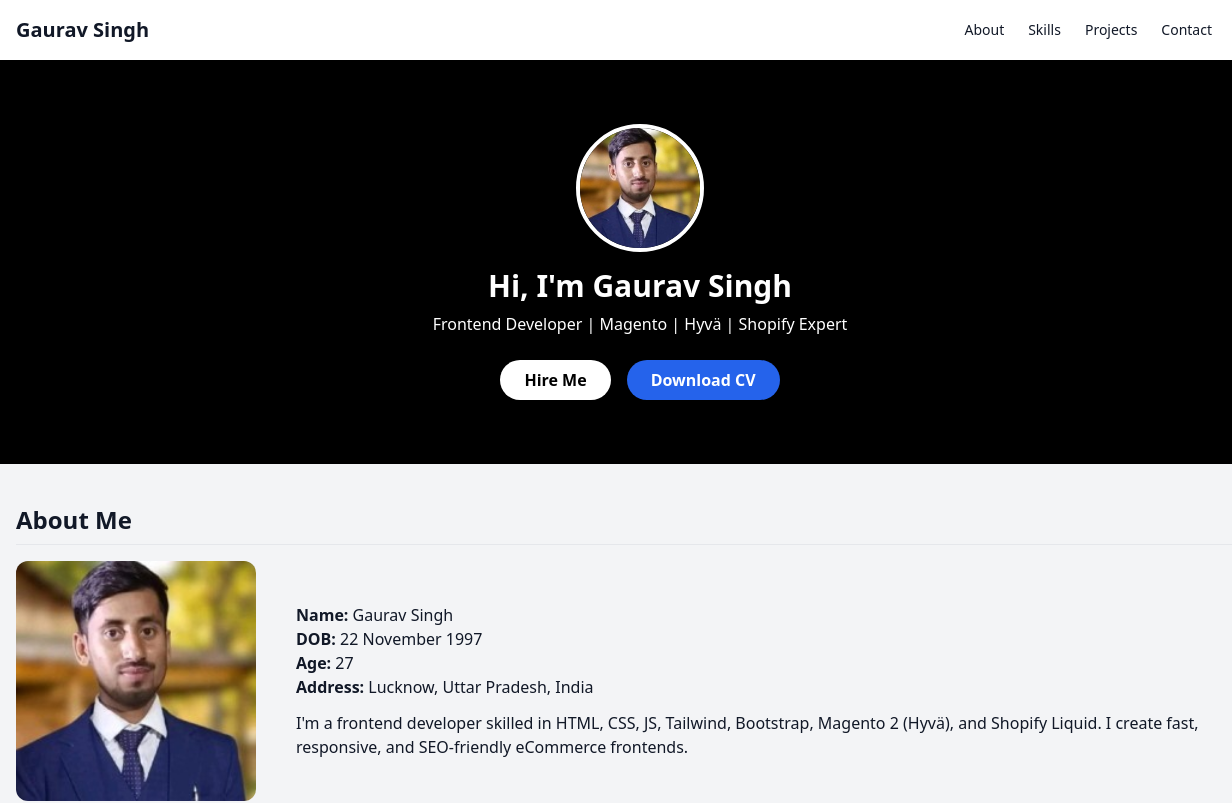
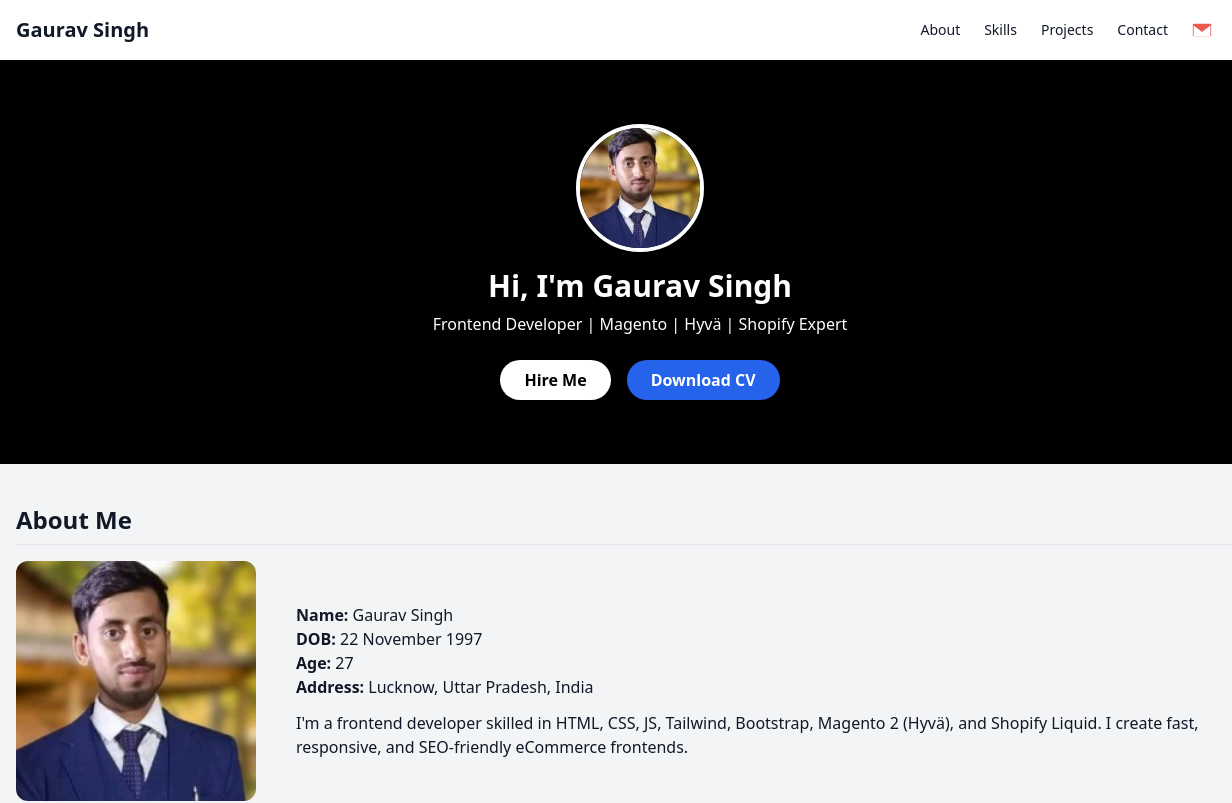
Before and after one commit to singhgaurav98/Portfolio, a plain HTML site: page index.html in a window 1280 px wide. Shown: the top 803 px of the page, 0-1232 px from the left. Drawn offline with nearby package versions, Linux system fonts and the light colour scheme.

Commit message:
Update index.html

```diff
--- a/index.html
+++ b/index.html
@@ -18,7 +18,7 @@
             <a href="#projects" class="hover:text-blue-600">Projects</a>
             <a href="#contact" class="hover:text-blue-600">Contact</a>
             <!-- Gmail SVG Icon -->
-            <a href="mailto:gauravsingh6636@gmail.com" title="Email" class="md:hidden">
+            <a href="mailto:gauravsingh6636@gmail.com" title="Email" class="hidden md:block">
                 <svg xmlns="http://www.w3.org/2000/svg" class="w-5 h-5" viewBox="0 0 48 48">
                     <path fill="#e75a4d" d="M44 9H4c-1.1 0-2 .9-2 2v26c0 1.1.9 2 2 2h40c1.1 0 2-.9 2-2V11c0-1.1-.9-2-2-2z"/>
                     <path fill="#fff" d="M24 28.6L4 13v26h40V13L24 28.6z"/>
```
